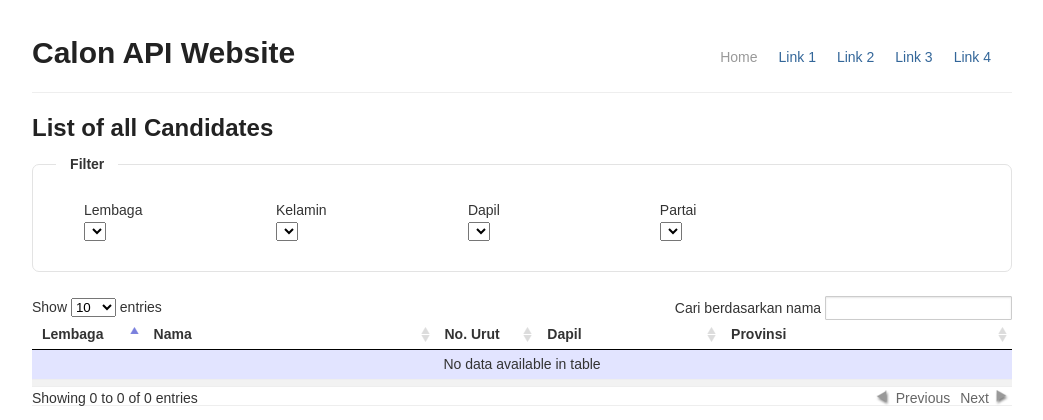
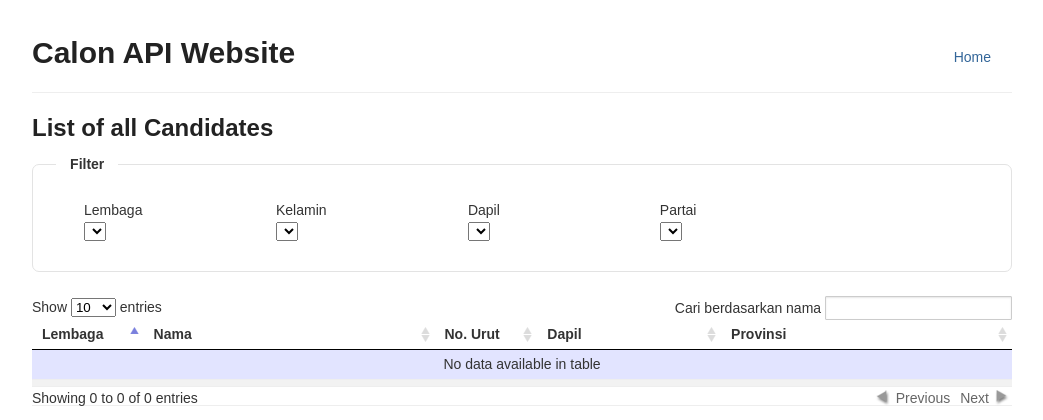
Before and after one commit to pemiluAPI/calon-api-website, a Rails app: template app/views/candidates/index.html.erb in a window 1280 px wide. Shown: the top 420 px of the page, without its empty margins (118-1161 px from the left). Run offline with Rails 7, Linux system fonts and the light colour scheme; the template is opened without the code that fills it, so the values that code supplies are empty; some libraries are stand-ins or nearby versions.

Commit message:
get rid of the generic 'link 1', 'link 2' links in the upper right corner of the screen

```diff
--- a/app/views/layouts/application.html.erb
+++ b/app/views/layouts/application.html.erb
@@ -11,11 +11,7 @@
       <h1>Calon API Website</h1>
       <nav class="nav-g">
         <ul>
-          <li><span>Home</span></li>
-          <li><a href="#">Link 1</a></li>
-          <li><a href="#">Link 2</a></li>
-          <li><a href="#">Link 3</a></li>
-          <li><a href="#">Link 4</a></li>
+          <li><span><%= link_to "Home", root_path %></span></li>
         </ul>
       </nav>
     </header>
```
